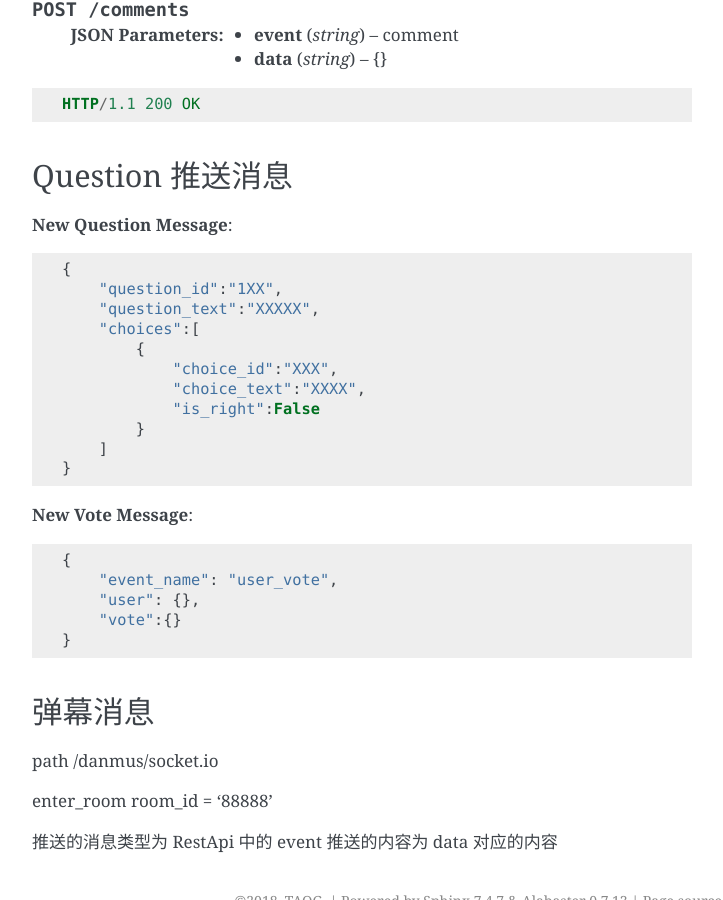
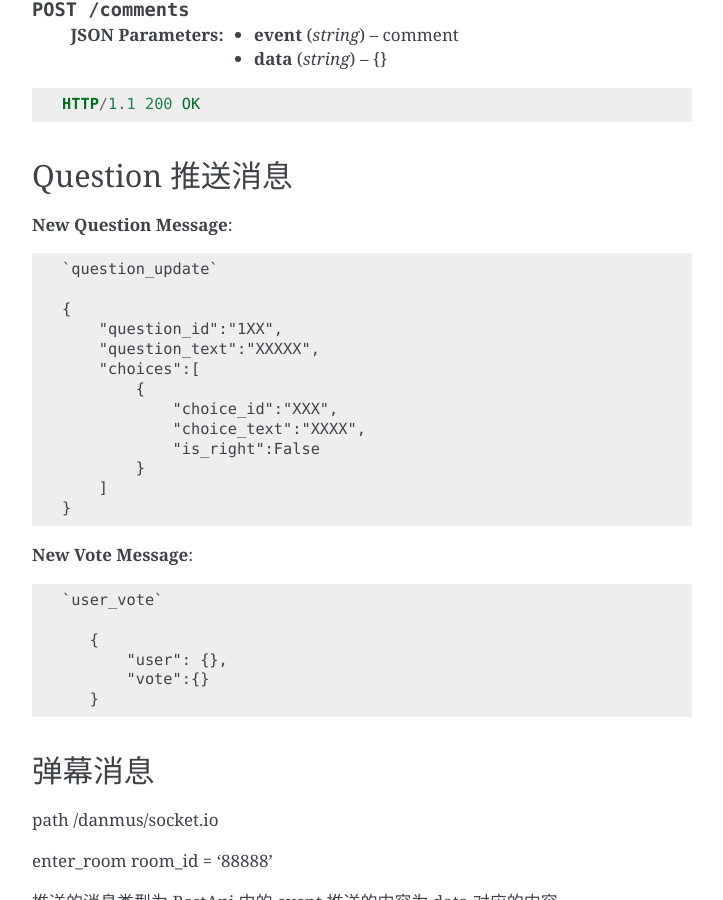
Before and after one commit to yowenter/haha-respond, a Sphinx documentation site: the page built from api/api-doc/source/rest_api.rst, in a window 1280 px wide and 900 px high, scrolled down 1806 px. Shown: the whole window, without its empty margins (388-1111 px from the left). Built offline with Sphinx 7.4.7, drawn with Linux system fonts in a browser that asks for light colours; pages that are not in the unit, such as notebooks, are missing from menus.

Commit message:
+ push event doc

```diff
--- a/api/api-doc/source/rest_api.rst
+++ b/api/api-doc/source/rest_api.rst
@@ -126,6 +126,8 @@ Question 推送消息
 
 **New Question Message**::
 
+            `question_update`
+
             {
                 "question_id":"1XX",
                 "question_text":"XXXXX",
@@ -140,8 +142,9 @@ Question 推送消息
 
 **New Vote Message**::
 
+         `user_vote`
+
             {
-                "event_name": "user_vote",
                 "user": {},
                 "vote":{}
             }
```
